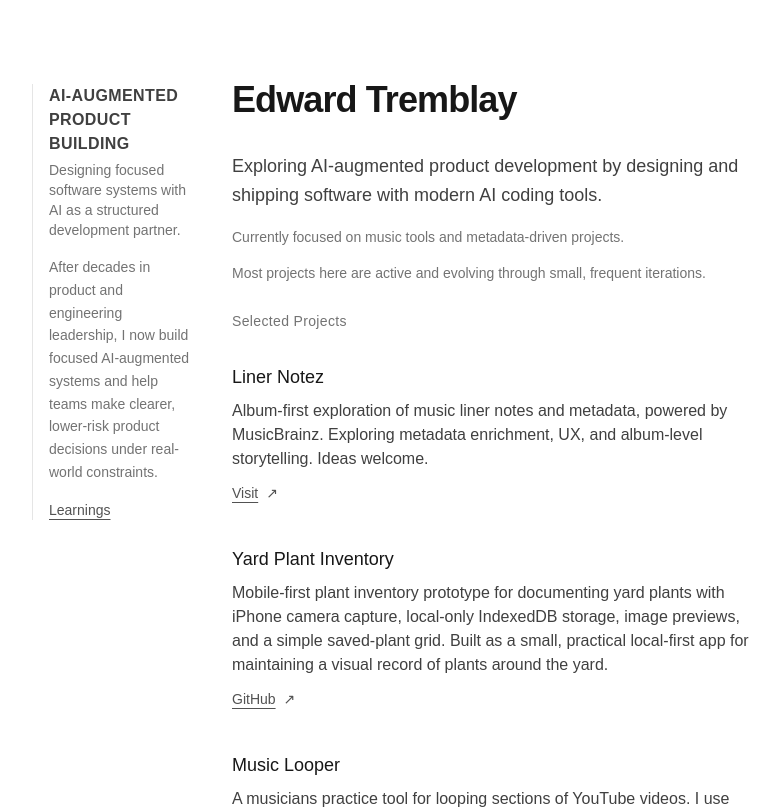
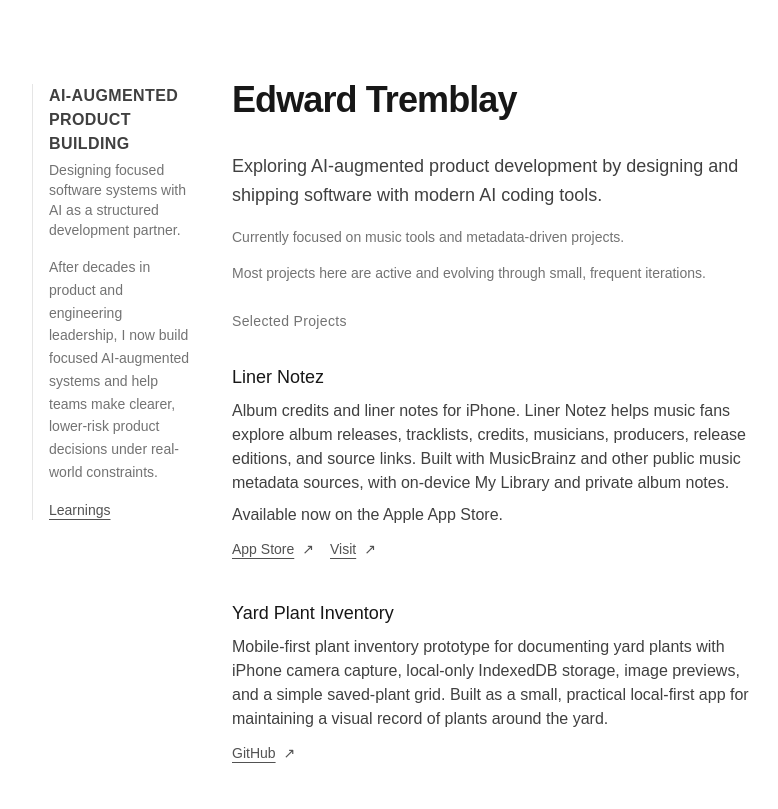
Before and after one commit to edtremsaga/vibey-pers-profile, a Next.js app: page / in a window 1280 px wide. Shown: the top 809 px of the page, without its empty margins (248-1026 px from the left). Built offline with nearby package versions, Linux system fonts and the light colour scheme.

Commit message:
Update profile for Liner Notez App Store launch

```diff
--- a/src/app/page.tsx
+++ b/src/app/page.tsx
@@ -55,16 +55,27 @@ export default function Home() {
                 <li>
                   <h3 className="text-lg font-medium">Liner Notez</h3>
                   <p className="mt-2 text-neutral-700">
-                    Album-first exploration of music liner notes and metadata,
-                    powered by MusicBrainz. Exploring metadata enrichment, UX, and album-level storytelling. Ideas welcome.
+                    Album credits and liner notes for iPhone. Liner Notez helps music fans explore album releases, tracklists, credits, musicians, producers, release editions, and source links. Built with MusicBrainz and other public music metadata sources, with on-device My Library and private album notes.
                   </p>
+                  <p className="mt-2 text-neutral-700">
+                    Available now on the Apple App Store.
+                  </p>
+                  <div className="mt-3 flex flex-wrap gap-4 text-sm text-neutral-600">
+                    <a
+                      href="https://apps.apple.com/us/app/liner-notez/id6773810969"
+                      className="inline-flex items-center gap-2 hover:text-neutral-900"
+                    >
+                      <span className="underline underline-offset-4">App Store</span>
+                      <span aria-hidden>↗</span>
+                    </a>
                     <a
                       href="https://vibey-liner-notez2.vercel.app/"
-                    className="mt-3 inline-flex items-center gap-2 text-sm text-neutral-600 hover:text-neutral-900"
+                      className="inline-flex items-center gap-2 hover:text-neutral-900"
                     >
                       <span className="underline underline-offset-4">Visit</span>
                       <span aria-hidden>↗</span>
                     </a>
+                  </div>
                 </li>
 
                 <li>
@@ -193,6 +204,9 @@ export default function Home() {
 
               <ul className="space-y-4 text-neutral-700">
                 <li>
+                  <span className="text-neutral-500">June 2026</span> — Liner Notez for iPhone — Shipped version 1.0 to the Apple App Store. The app helps music fans research album credits, tracklists, release editions, producers, and liner-note-style metadata, with My Library and private on-device album notes.
+                </li>
+                <li>
                   <span className="text-neutral-500">Apr–May 2026</span> — Live Music Scout: built a Seattle/Bellevue live-music event listing app prototype with venue parsers and event-ranking logic based on my taste in music. The app delivers automated nightly/weekly email and Slack reports of local music scene events.
                   <div className="mt-1 text-sm text-neutral-500">
                     Links: <a href="https://github.com/edtremsaga/live-music-scout" className="hover:underline">GitHub</a>
```
Lines whose indentation alone changed are shown as unchanged.
